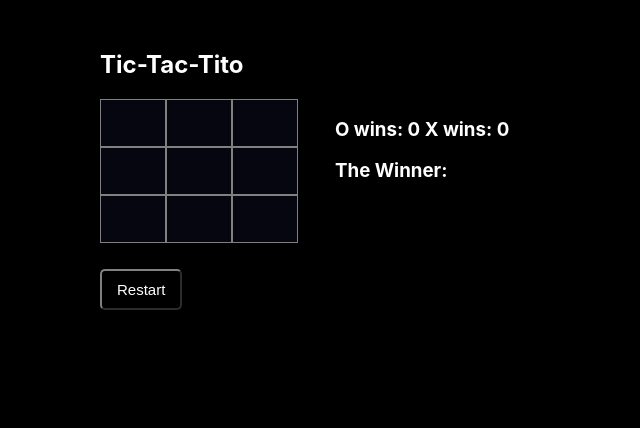
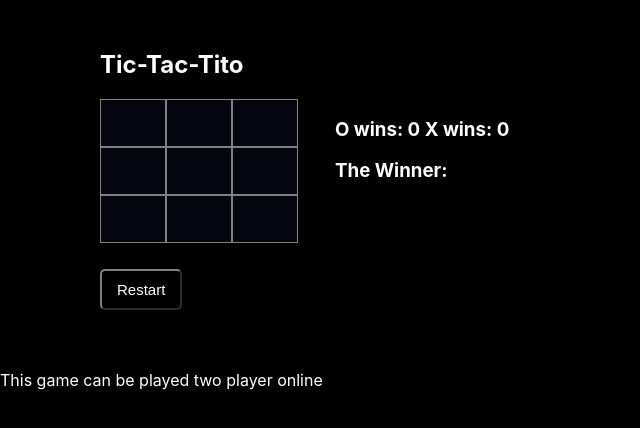
Before and after one commit to farhaannishtar/Tic-Tac-Toe-NextJS, a Next.js app: page / in a window 1280 px wide. Shown: the top 428 px of the page, without its empty margins (0-640 px from the left). Built offline with nearby package versions, Linux system fonts and the light colour scheme; no server answers; the database is empty.

Commit message:
Re-named Title

```diff
--- a/pages/index.js
+++ b/pages/index.js
@@ -146,7 +146,7 @@ export default function Home({ isConnected }) {
 
     <div className="container">
       <Head>
-        <title>Create Next App</title>
+        <title>Tic Tac Toe</title>
         <link rel="icon" href="/favicon.ico" />
       </Head>
 
@@ -161,6 +161,7 @@ export default function Home({ isConnected }) {
         </div>
       <button className={styles.button} onClick={restart}>Restart</button>
       </div>
+      This game can be played two player online
     </div>
   )
 }
--- a/styles/Square.module.css
+++ b/styles/Square.module.css
@@ -4,4 +4,5 @@
   background-color: rgb(6, 6, 17);
   height: 3rem;
   width: 3rem;
+  cursor: pointer;
 }
--- a/styles/globals.css
+++ b/styles/globals.css
@@ -17,7 +17,7 @@ a {
   box-sizing: border-box;
 }
 
-@media (prefers-color-scheme: dark) {
+/* @media (prefers-color-scheme: dark) {
   html {
     color-scheme: dark;
   }
@@ -25,4 +25,4 @@ a {
     color: white;
     background: black;
   }
-}
+}  */
```
